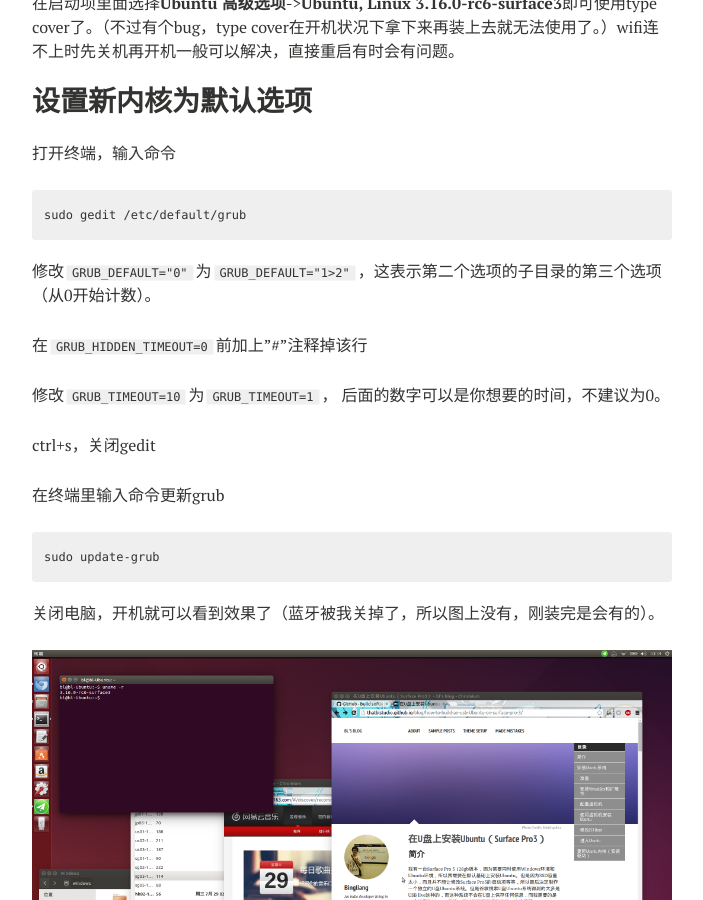
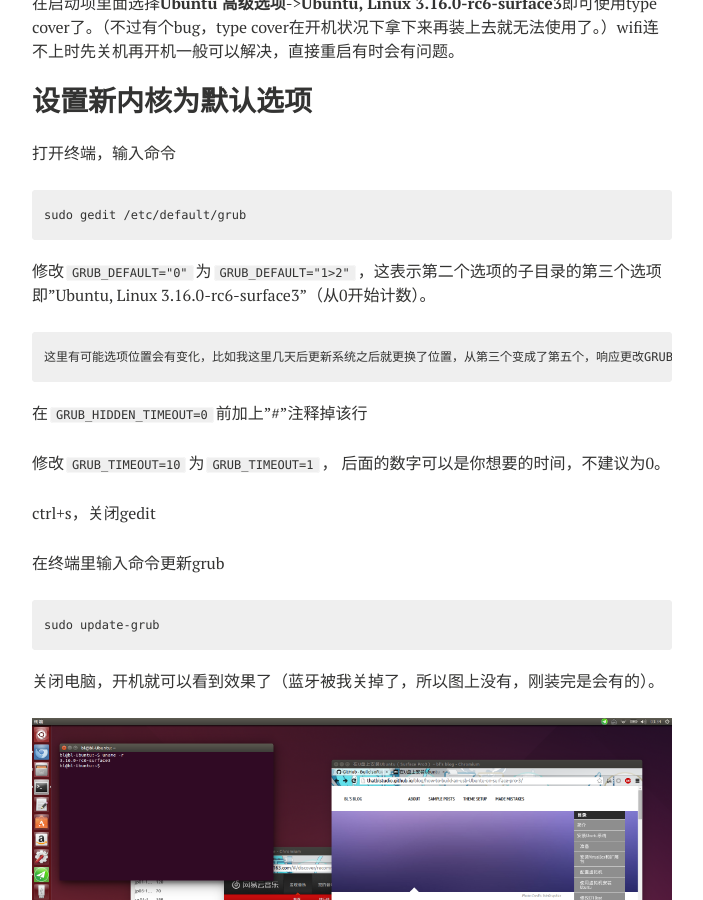
Before and after one commit to bingliang-zh/blog, a Jekyll site: the page built from _posts/2015-07-28-how-to-build-an-usb-Ubuntu-on-surface-pro-3.md, in a window 1280 px wide and 900 px high, scrolled down 8804 px. Shown: the whole window, without its empty margins (288-991 px from the left). Built offline with Jekyll 4.4.1, drawn with Linux system fonts in a browser that asks for light colours; nearby versions of some CDN libraries; some of the changed text lies outside the part shown.

Commit message:
增加更新

```diff
--- a/_posts/2015-07-28-how-to-build-an-usb-Ubuntu-on-surface-pro-3.md
+++ b/_posts/2015-07-28-how-to-build-an-usb-Ubuntu-on-surface-pro-3.md
@@ -200,7 +200,9 @@ Surface Pro 3可以参考:
 
     sudo gedit /etc/default/grub
 
-修改`GRUB_DEFAULT="0"`为`GRUB_DEFAULT="1>2"`，这表示第二个选项的子目录的第三个选项（从0开始计数）。
+修改`GRUB_DEFAULT="0"`为`GRUB_DEFAULT="1>2"`，这表示第二个选项的子目录的第三个选项即"Ubuntu, Linux 3.16.0-rc6-surface3"（从0开始计数）。
+
+    这里有可能选项位置会有变化，比如我这里几天后更新系统之后就更换了位置，从第三个变成了第五个，响应更改GRUB_DEFAULT的值为1>4即可，这里的要选名字为Linux 3.16.0-rc6-surface3的那个。改完之后不要忘记更新grub。
 
 在`GRUB_HIDDEN_TIMEOUT=0`前加上"#"注释掉该行
 
```
Also changed, not shown: other parts of _posts/2015-07-28-how-to-build-an-usb-Ubuntu-on-surface-pro-3.md (+1 -1 lines).
